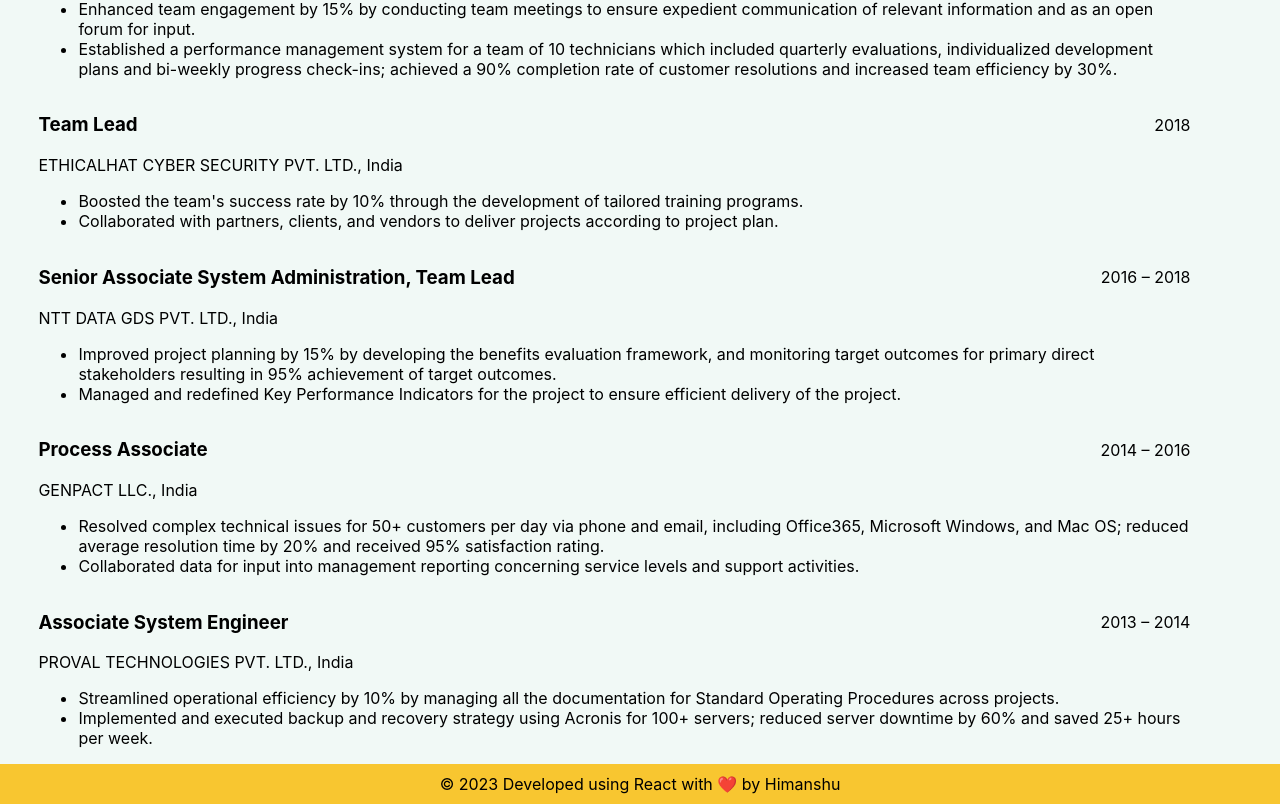
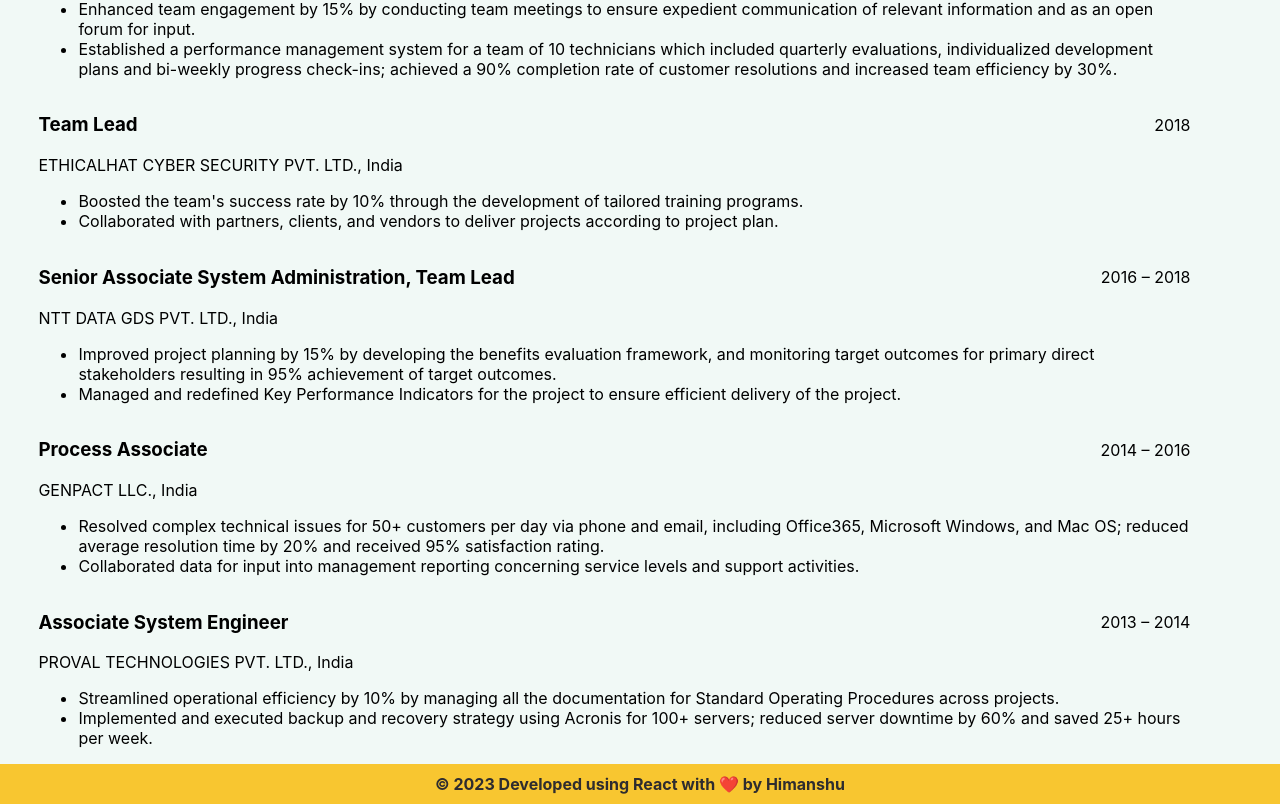
Before and after one commit to himanshuk-dev/Himanshu-resume, a React (Create React App) app: page / in a window 1280 px wide. Shown: the part 1468-2272 px from the top of the page. Built offline with nearby package versions, Linux system fonts and the light colour scheme.

Commit message:
updating footer styling

```diff
--- a/src/Footer.js
+++ b/src/Footer.js
@@ -7,6 +7,8 @@
         textAlign: "center",
         padding: "10px",
         backgroundColor: "#F8C630",
+        color: "#2E2C2F",
+        fontWeight: "bold",
       }}
     >
       &copy; {new Date().getFullYear()} Developed using React with{" "}
```
